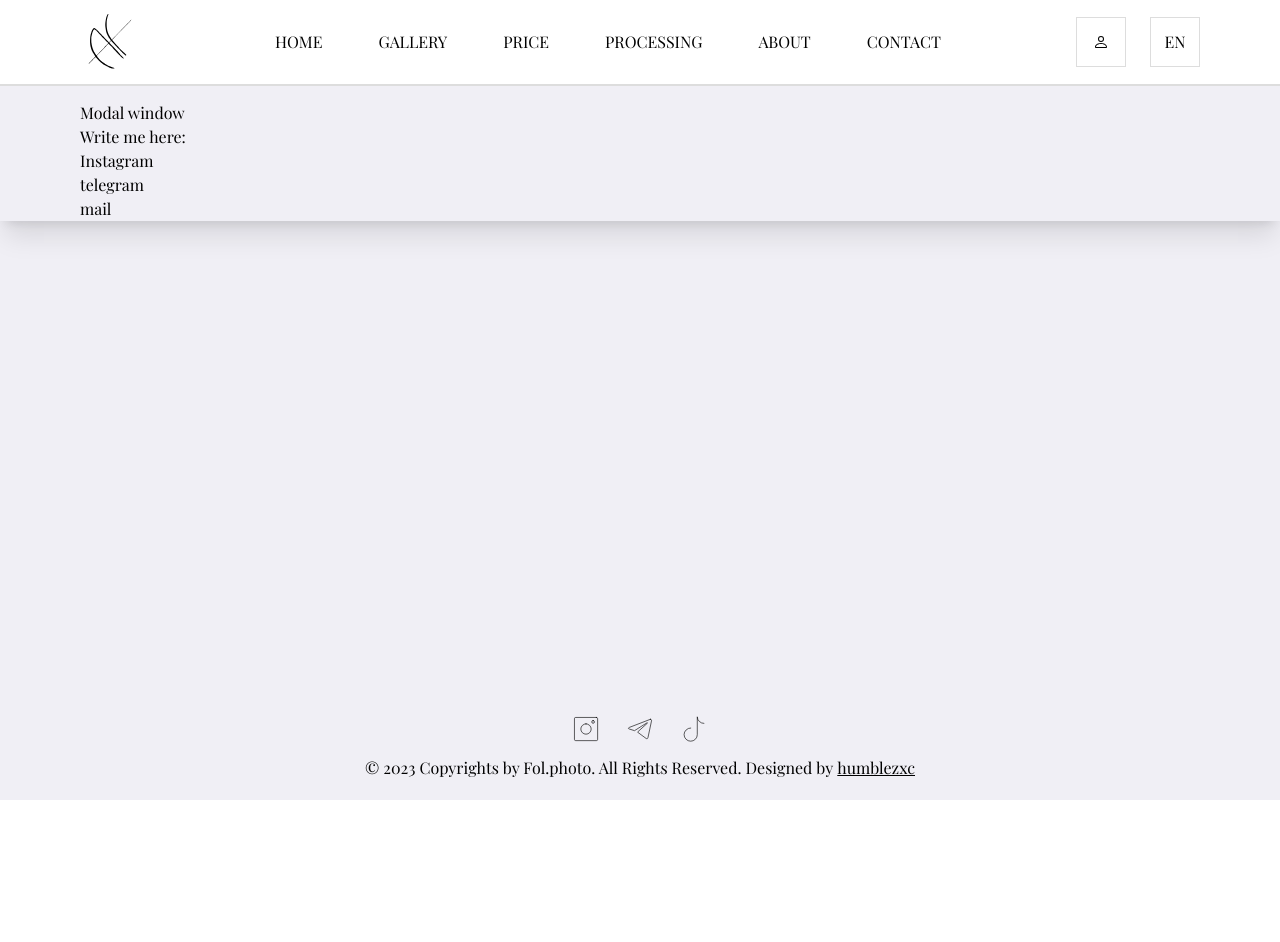
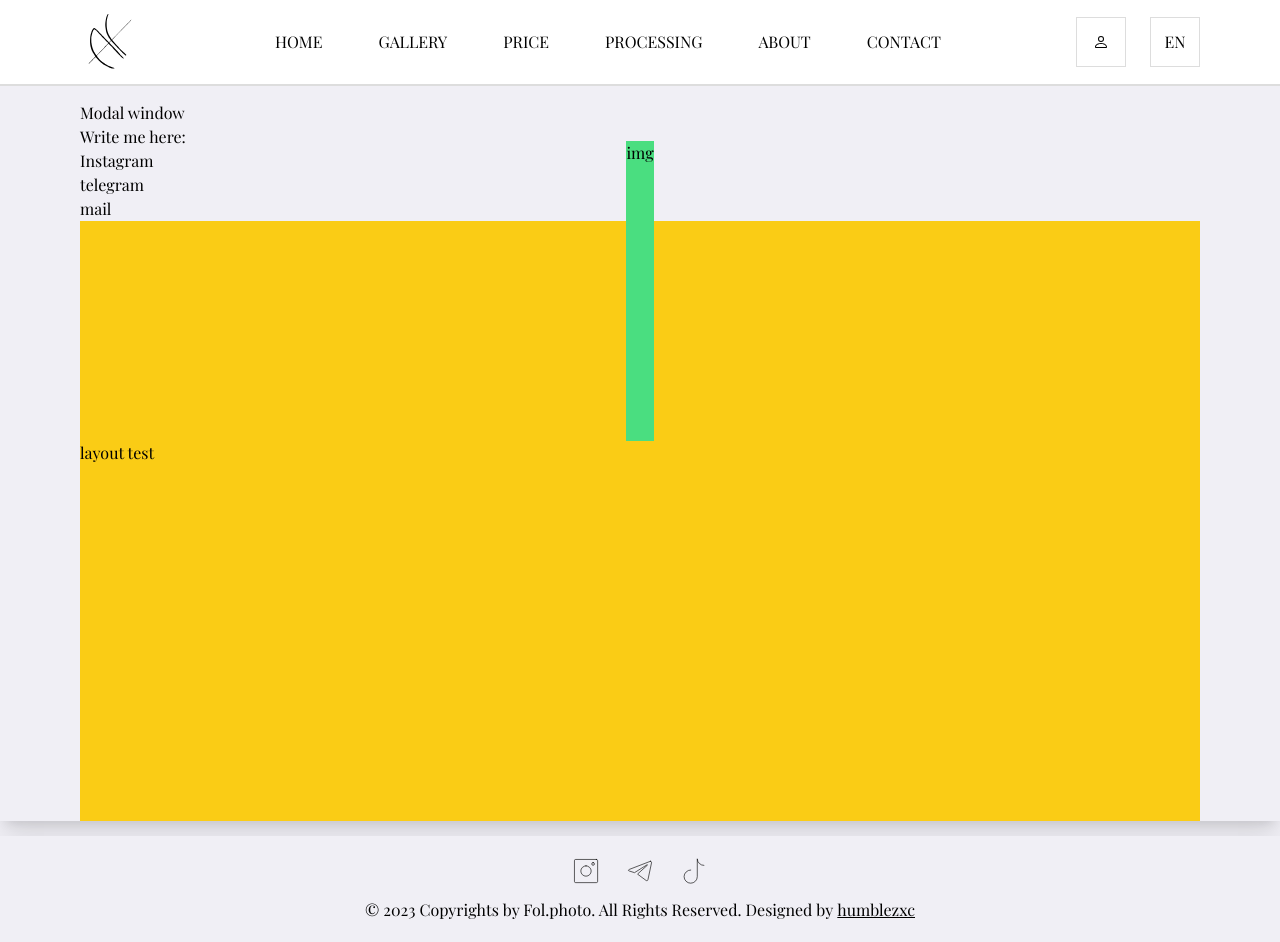
Before and after one commit to humblezxc/photographer-portfolio, a React (Vite) app: page /contact in a window 1280 px wide. Before the commit the page ends 800 px from the top, so only its background shows below. Built offline with nearby package versions, Linux system fonts and the light colour scheme.

Commit message:
Layout test

```diff
--- a/src/pages/Contact.tsx
+++ b/src/pages/Contact.tsx
@@ -1,7 +1,7 @@
 export default function Contact() {
     return (
         <main>
-            <section className="container">
+            <section className="container flex-1">
                 <h1>Modal window</h1>
                 <p>Write me here:</p>
                 <ul>
@@ -9,6 +9,11 @@ export default function Contact() {
                     <li>telegram</li>
                     <li>mail</li>
                 </ul>
+                <div className="flex flex-col bg-yellow-400" style={{minHeight: "600px"}}>
+                    <div className="bg-green-400 -mt-20 self-center -z-1" style={{minHeight: "300px", maxWidth: "300px"}}>img</div>
+                    <p>layout test</p>
+                </div>
+
             </section>
         </main>
     );
```
